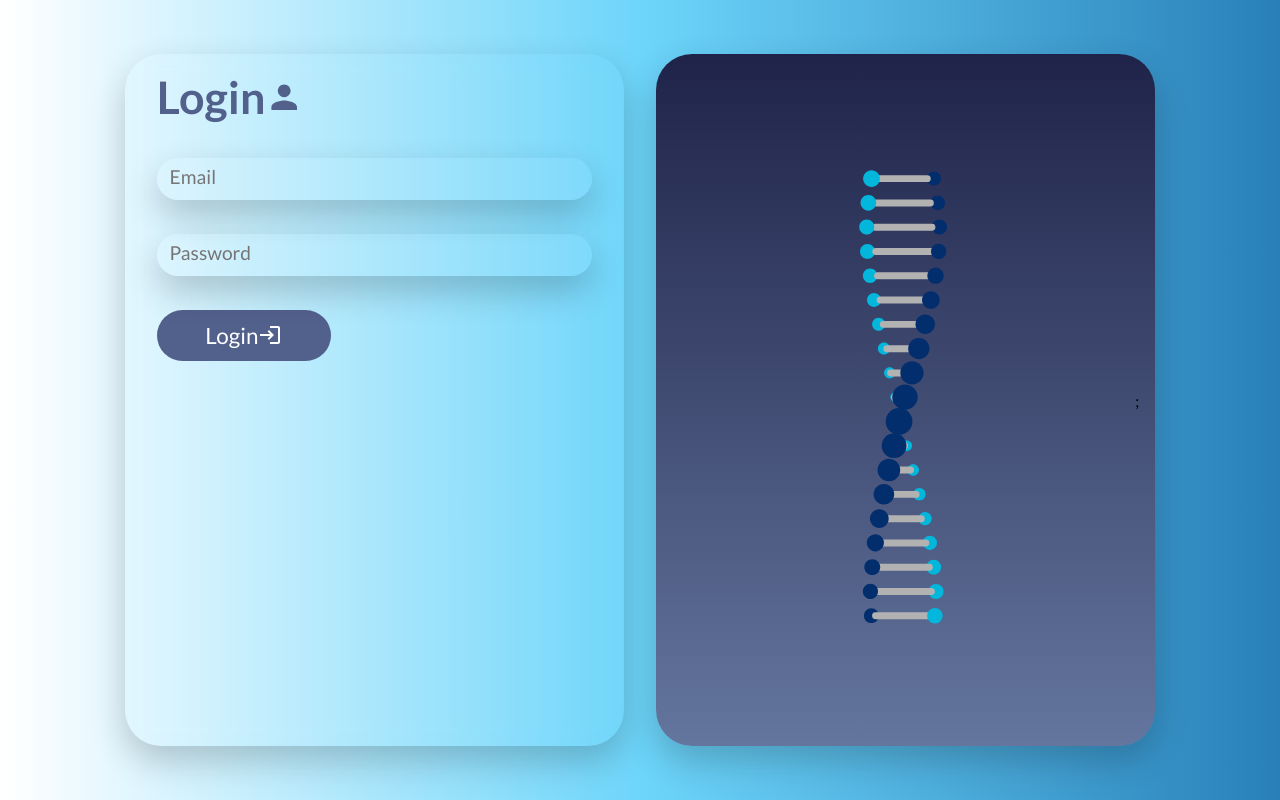
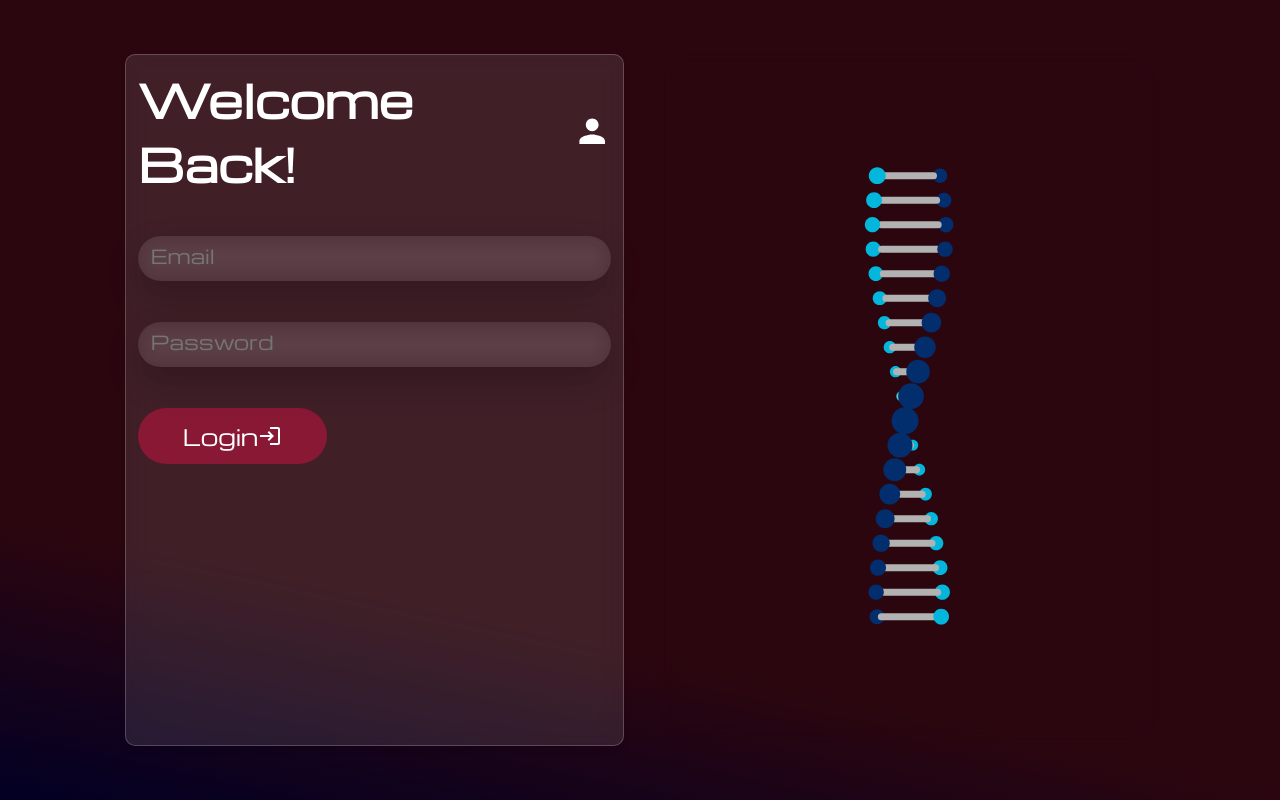
Before and after one commit to PharmaAgartala/Pharma-Dashboard, a React (Create React App) app: page / in a window 1280 px wide. Built offline with nearby package versions, Linux system fonts and the light colour scheme.

Commit message:
env added,login ui updated,Login completed

```diff
--- a/package.json
+++ b/package.json
@@ -11,6 +11,7 @@
     "@testing-library/react": "^13.4.0",
     "@testing-library/user-event": "^13.5.0",
     "axios": "^1.6.8",
+    "env": "^0.0.2",
     "lottie-react": "^2.4.0",
     "react": "^18.2.0",
     "react-dom": "^18.2.0",
--- a/src/App.css
+++ b/src/App.css
@@ -1,4 +1,4 @@
-@import url('https://fonts.googleapis.com/css2?family=Lato:ital,wght@0,100;0,300;0,400;0,700;0,900;1,100;1,300;1,400;1,700;1,900&display=swap');
+@import url('https://fonts.googleapis.com/css2?family=Michroma&display=swap');
 :root{
   --Primary:#02abb2;
   --Bg:#e3ebf6;
@@ -9,7 +9,7 @@
   margin: 0;
   padding: 0;
   box-sizing: border-box;
-  font-family: Lato,sans-serif;
+  font-family: Michroma,sans-serif;
 }
 html{
   scroll-behavior: smooth;
--- a/src/App.js
+++ b/src/App.js
@@ -7,7 +7,7 @@ function App() {
     <div className="App">
       <Routes>
         <Route path="/" element={<Login />} />
-        <Route path="dashboard" element={<Dashboard />} />
+        <Route path="/dashboard" element={<Dashboard />} />
 
       </Routes>
     </div>
--- a/src/index.css
+++ b/src/index.css
@@ -1,13 +1,6 @@
 body {
   margin: 0;
-  font-family: -apple-system, BlinkMacSystemFont, 'Segoe UI', 'Roboto', 'Oxygen',
-    'Ubuntu', 'Cantarell', 'Fira Sans', 'Droid Sans', 'Helvetica Neue',
-    sans-serif;
+
   -webkit-font-smoothing: antialiased;
   -moz-osx-font-smoothing: grayscale;
 }
-
-code {
-  font-family: source-code-pro, Menlo, Monaco, Consolas, 'Courier New',
-    monospace;
-}
--- a/src/pages/Login/Login.jsx
+++ b/src/pages/Login/Login.jsx
@@ -1,30 +1,48 @@
-import React, { useState } from 'react'
-import Lottie from "lottie-react";
-import styles from "./style.module.css"
-import Loginanimation from "./animation/Login.json"
-import LoginIcon from '@mui/icons-material/Login';
-import PersonIcon from '@mui/icons-material/Person';
+import React, { useState } from 'react';
+import Lottie from 'lottie-react';
+import { ToastContainer, toast } from 'react-toastify';
+import 'react-toastify/dist/ReactToastify.css';
+import { Login as LoginIcon, Person as PersonIcon } from '@mui/icons-material';
+import Loginanimation from './animation/Login.json';
+import styles from './style.module.css';
+import { Navigate } from 'react-router-dom';
+import { useNavigate } from 'react-router-dom';
 const Login = () => {
-  const [mail, setmail] = useState("");
-  const [pwd, setPassword] = useState("");
+  const [mail, setMail] = useState('');
+  const [pwd, setPassword] = useState('');
+
+  const navigate = useNavigate();
+  const handleLogin = () => {
+    const { REACT_APP_USER, REACT_APP_PWD } = process.env;
+    if (mail === REACT_APP_USER && pwd === REACT_APP_PWD) {
+      toast.success('Login Success', { position: 'top-right', autoClose: 5000 });
+      setTimeout(() => {
+        navigate("/dashboard");
+      }, 3000);
+    } else {
+      toast.error('Invalid email or password.');
+    }
+  };
+
   return (
-    <div className={styles.Loginmain} >
-      <div className={styles.left} >
-        <h2>Login  <PersonIcon className={styles.sp} /> </h2>
+    <div className={styles.Loginmain}>
+      <div className={styles.left}>
+
+        <h2>Welcome Back! <PersonIcon className={styles.sp} /></h2>
         <br />
-        {/* <label htmlFor="mail">Email</label> */}
-        <input type="text" placeholder='Email' />
+        <input value={mail} onChange={(e) => setMail(e.target.value)} type="text" placeholder='Email' />
         <br />
-        {/* <label htmlFor="password"></label> */}
-        <input type="password" placeholder='Password' />
+        <input value={pwd} onChange={(e) => setPassword(e.target.value)} type="password" placeholder='Password' />
         <br />
-        <button>Login <LoginIcon/> </button>
+        <button onClick={handleLogin}>Login <LoginIcon /></button>
       </div>
-      <div className={styles.right} >
-        <Lottie className={styles.animation} animationData={Loginanimation} loop={true} />;
+
+      <div className={styles.right}>
+        <Lottie className={styles.animation} animationData={Loginanimation} loop={true} />
       </div>
+      <ToastContainer position="top-right" autoClose={5000} theme="dark" />
     </div>
-  )
-}
+  );
+};
 
-export default Login
+export default Login;
--- a/src/pages/Login/style.module.css
+++ b/src/pages/Login/style.module.css
@@ -6,10 +6,8 @@
     padding: 1rem;
     justify-content: center;
     align-items: center;
-    background: #2980B9;  /* fallback for old browsers */
-background: -webkit-linear-gradient(to right, #FFFFFF, #6DD5FA, #2980B9);  /* Chrome 10-25, Safari 5.1-6 */
-background: linear-gradient(to right, #FFFFFF, #6DD5FA, #2980B9); /* W3C, IE 10+/ Edge, Firefox 16+, Chrome 26+, Opera 12+, Safari 7+ */
-
+    color: #fff;
+    background: linear-gradient(12deg, rgba(2, 0, 36, 1) 0%, rgb(43, 6, 15) 26%);
 }
 
 .Loginmain .right {
@@ -19,12 +17,12 @@ background: linear-gradient(to right, #FFFFFF, #6DD5FA, #2980B9); /* W3C, IE 10+
     align-items: center;
     height: 90%;
     width: 40%;
-    background: linear-gradient(to bottom,
-    #1f2349, #64769e);
-    box-shadow: 0 15px 35px rgba(0, 0, 0, 0.2);
+    /* background: linear-gradient(12deg, rgba(2, 0, 36, 1) 0%, rgb(43, 6, 15) 26%); */
+    /* box-shadow: 0 15px 35px rgba(0, 0, 0, 0.2); */
     border-radius: 36px;
     backdrop-filter: blur(10px);
     margin: 0 1rem;
+
 }
 
 .Loginmain .left {
@@ -40,6 +38,14 @@ background: linear-gradient(to right, #FFFFFF, #6DD5FA, #2980B9); /* W3C, IE 10+
     flex-direction: column;
     font-size: 1.8rem;
     padding: 1rem 2rem;
+    background: rgba(255, 255, 255, 0.1);
+    backdrop-filter: blur(10px);
+    border-radius: 10px;
+    border: 1px solid rgba(255, 255, 255, 0.2);
+    box-shadow: 0 4px 6px rgba(0, 0, 0, 0.1), 0 1px 3px rgba(0, 0, 0, 0.05);
+    padding: 12px;
+    margin: 20px;
+    max-width: 100%;
 
 }
 .Loginmain .left h2{
@@ -47,7 +53,7 @@ background: linear-gradient(to right, #FFFFFF, #6DD5FA, #2980B9); /* W3C, IE 10+
     display: flex;
     justify-content: flex-start;
     align-items: center;
-    color: #52608c;
+    /* color: #52608c; */
 }
 .Loginmain .left h2 .sp{
     font-size: 2.4rem;
@@ -60,12 +66,13 @@ background: linear-gradient(to right, #FFFFFF, #6DD5FA, #2980B9); /* W3C, IE 10+
     backdrop-filter: blur(10px);
     outline: none;
     border: none;
+    color: #fff;
 }
 .Loginmain .left input::placeholder{
     font-size: 1.2rem;
 }
 .Loginmain .left button{
-    background-color: #52608c;
+    background: #891835;
     max-width: 40%;
     border-radius: 36px;
     outline: none;
@@ -79,7 +86,7 @@ background: linear-gradient(to right, #FFFFFF, #6DD5FA, #2980B9); /* W3C, IE 10+
     align-items: center;
 }
 .Loginmain .left button:hover{
-    background-color: #1f2349;
+    /* background-color: #1f2349; */
     transform: scale(1.04);
 }
 @media (max-width: 999px) {
```
Also changed, not shown: 2 other files (tests, documents, lock files or other folders).
